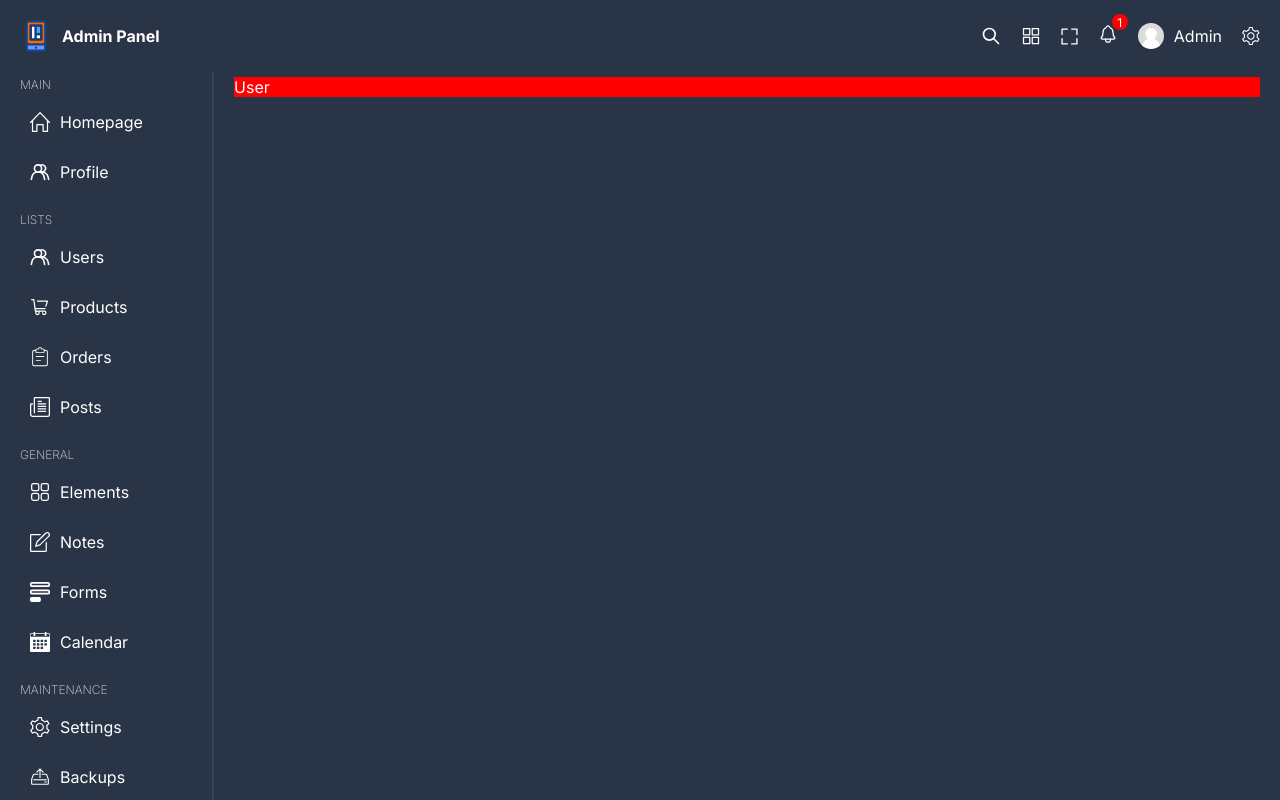
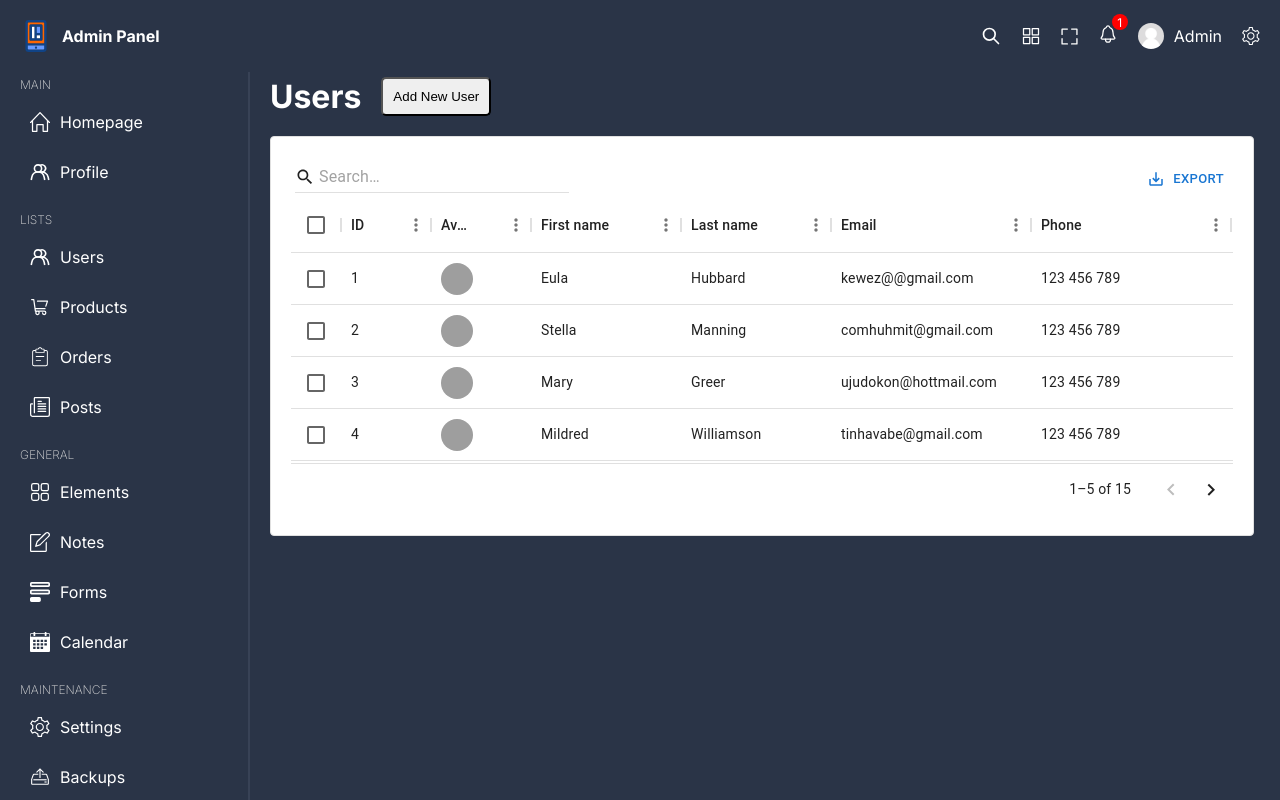
Before and after one commit to khuranajordan/DilFoods-Assignment, a React (Vite) app: page /users in a window 1280 px wide. Shown: the top 800 px of the page. Built offline with nearby package versions, Linux system fonts and the light colour scheme; grey boxes are pictures that could not be loaded.

Commit message:
[Feature]: Common Table make and add for user

```diff
--- a/package.json
+++ b/package.json
@@ -10,6 +10,10 @@
     "preview": "vite preview"
   },
   "dependencies": {
+    "@emotion/react": "^11.11.3",
+    "@emotion/styled": "^11.11.0",
+    "@mui/material": "^5.15.10",
+    "@mui/x-data-grid": "^6.19.4",
     "react": "^18.2.0",
     "react-dom": "^18.2.0",
     "react-router-dom": "^6.22.1",
--- a/pages/users/Users.tsx
+++ b/pages/users/Users.tsx
@@ -1,9 +1,66 @@
-import "./users.scss"
+import { GridColDef } from "@mui/x-data-grid";
 
+import "./users.scss";
+import DataTable from "../../src/components/datatable/DataTable";
+import { userRows } from "../../src/data";
+
+const columns: GridColDef[] = [
+  { field: "id", headerName: "ID", width: 90 },
+  {
+    field: "img",
+    headerName: "Avatar",
+    width: 100,
+    renderCell: (params) => {
+      return <img src={params.row.img || "/noavatar.png"} alt="" />;
+    },
+  },
+  {
+    field: "firstName",
+    type: "string",
+    headerName: "First name",
+    width: 150,
+  },
+  {
+    field: "lastName",
+    type: "string",
+    headerName: "Last name",
+    width: 150,
+  },
+  {
+    field: "email",
+    type: "string",
+    headerName: "Email",
+    width: 200,
+  },
+  {
+    field: "phone",
+    type: "string",
+    headerName: "Phone",
+    width: 200,
+  },
+  {
+    field: "createdAt",
+    headerName: "Created At",
+    width: 200,
+    type: "string",
+  },
+  {
+    field: "verified",
+    headerName: "Verified",
+    width: 150,
+    type: "boolean",
+  },
+];
 const User = () => {
   return (
-    <div className="users">User</div>
-  )
-}
+    <div className="users">
+      <div className="info">
+        <h1>Users</h1>
+        <button>Add New User</button>
+      </div>
+      <DataTable slug={"users"} columns={columns} rows={userRows} />
+    </div>
+  );
+};
 
-export default User
+export default User;
--- a/pages/users/users.scss
+++ b/pages/users/users.scss
@@ -1,3 +1,14 @@
-.users{
-    background-color: red;
+.users {
+  .info {
+    display: flex;
+    align-items: center;
+    gap: 20px;
+    margin-bottom: 20px;
+
+    button {
+      padding: 10px;
+      border-radius: 5px;
+      cursor: pointer;
+    }
+  }
 }
--- /dev/null
+++ b/src/components/datatable/DataTable.tsx
@@ -0,0 +1,72 @@
+import { Link } from "react-router-dom";
+import Box from "@mui/material/Box";
+import { DataGrid, GridColDef, GridToolbar } from "@mui/x-data-grid";
+
+import "./datatable.scss";
+
+interface DataTableProps {
+  slug: string;
+  columns: GridColDef[];
+  rows: object[];
+}
+
+const DataTable = ({ slug, columns, rows }: DataTableProps) => {
+  const handleDelete = (id: number) => {
+    // delete the row
+    // axios.delete(`/api/${slug}/id`)
+    console.log({ id });
+  };
+
+  const actionColumn: GridColDef = {
+    field: "action",
+    headerName: "Action",
+    width: 200,
+    renderCell: (params) => {
+      return (
+        <div className="action">
+          <Link to={`/${slug}/${params.row?.id}`}>
+            <img src="view.svg" alt="View User" />
+          </Link>
+          <div className="delete" onClick={() => handleDelete(params.row.id)}>
+            <img src="delete.svg" alt="Delete User" />
+          </div>
+        </div>
+      );
+    },
+  };
+  return (
+    <div className="dataTable">
+      <Box sx={{ height: 400, width: "100%" }}>
+        <DataGrid
+          className="dataGrid"
+          rows={rows}
+          columns={[...columns, actionColumn]}
+          initialState={{
+            pagination: {
+              paginationModel: {
+                pageSize: 5,
+              },
+            },
+          }}
+          slots={{ toolbar: GridToolbar }}
+          slotProps={{
+            toolbar: {
+              showQuickFilter: true,
+              quickFilterProps: {
+                debounceMs: 500,
+              },
+            },
+          }}
+          pageSizeOptions={[10]}
+          checkboxSelection
+          disableRowSelectionOnClick
+          disableColumnFilter
+          disableDensitySelector
+          disableColumnSelector
+        />
+      </Box>
+    </div>
+  );
+};
+
+export default DataTable;
--- /dev/null
+++ b/src/components/datatable/datatable.scss
@@ -0,0 +1,28 @@
+.dataTable {
+  .dataGrid {
+    background: white;
+    padding: 20px;
+
+    .MuiDataGrid-toolbarContainer {
+      flex-direction: row-reverse;
+    }
+
+    img {
+      width: 32px;
+      height: 32px;
+      border-radius: 50%;
+      object-fit: cover;
+    }
+
+    .action {
+      display: flex;
+      gap: 15px;
+
+      img {
+        width: 20px;
+        height: 20px;
+        cursor: pointer;
+      }
+    }
+  }
+}
--- a/src/components/menu/Menu.tsx
+++ b/src/components/menu/Menu.tsx
@@ -9,7 +9,7 @@ const Menu = () => {
         <div className="item" key={item.id}>
           <span className="title">{item.title}</span>
           {item.listItems.map((listItem) => (
-            <Link to={"/"} className="listItem" key={listItem.id}>
+            <Link to={listItem.url} className="listItem" key={listItem.id}>
               <img src={listItem.icon} alt="" />
               <span className="listItemTitle">{listItem.title}</span>
             </Link>
--- a/src/styles/global.scss
+++ b/src/styles/global.scss
@@ -43,5 +43,5 @@ a {
 }
 .contentContainer {
   padding: 5px 20px;
-  width: 100%;
+  width: 80%;
 }
```
Also changed, not shown: 1 other file (tests, documents, lock files or other folders).
